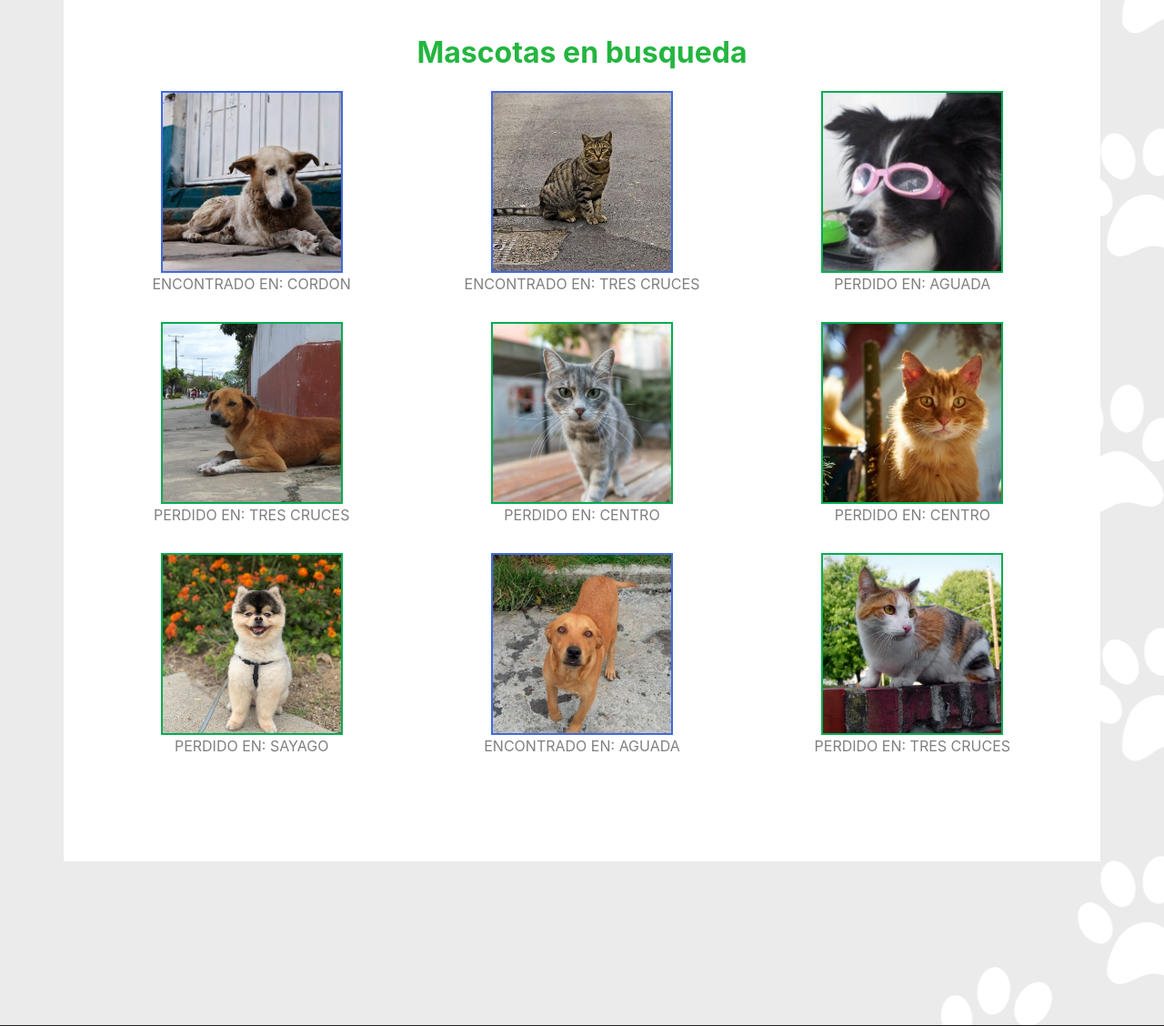
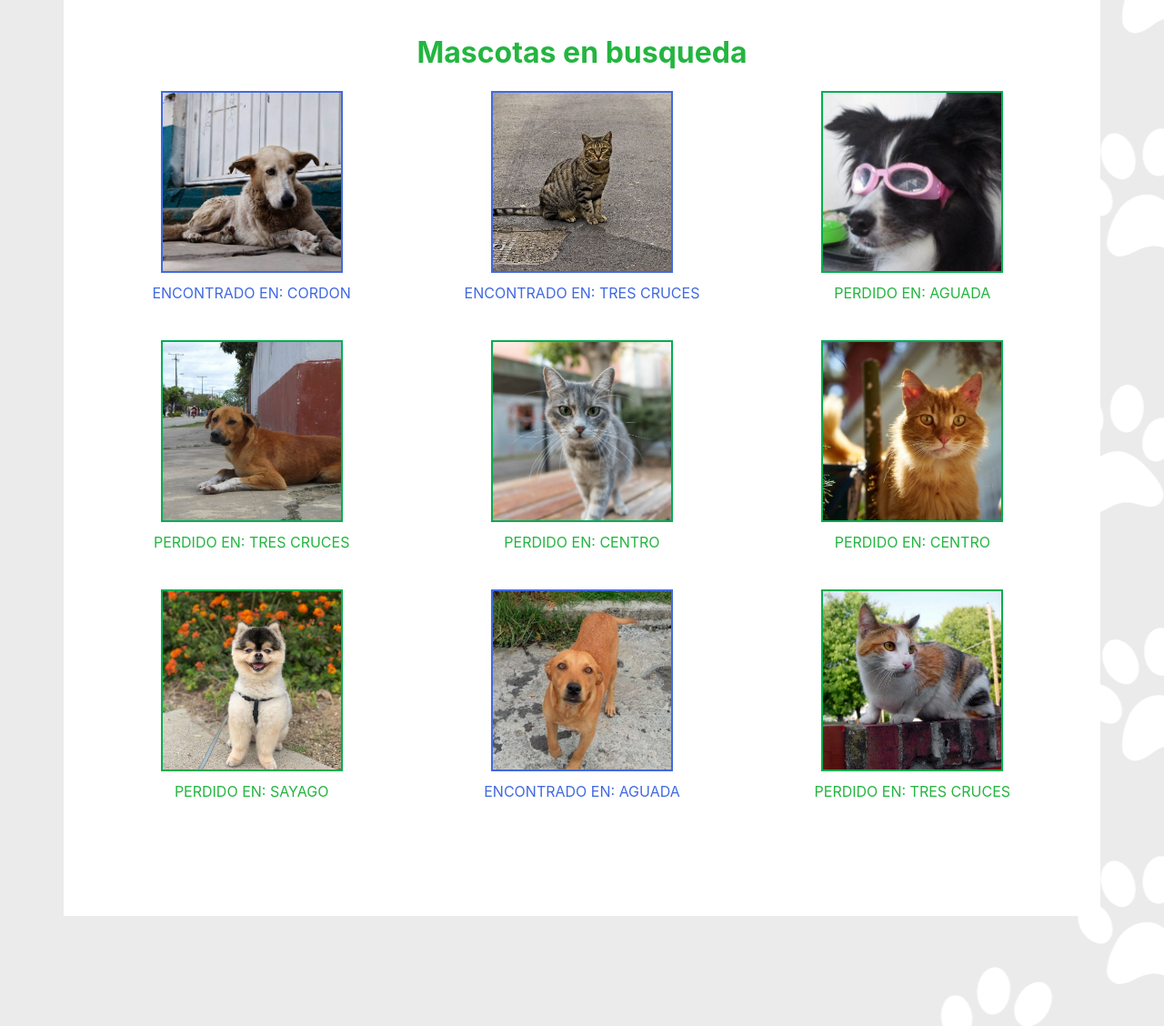
Before and after one commit to Shadowpride/Mascotas-Perdidas.uy, a Django app: page / in a window 1280 px wide. Shown: the part 120-1248 px from the top of the page at 91% size. Run offline with Django 3.2, Linux system fonts and the light colour scheme; data comes from the database, SQL or seed files in the repository; both versions use the stored data as it was after the commit; parts of the project's set-up code (start-up, migrations or seed data) failed here and were passed over; some libraries are stand-ins or nearby versions.

Commit message:
ultimos detalles entrega

```diff
--- a/Mascotasperdidas/Mascotasperdidas/static/css/style.css
+++ b/Mascotasperdidas/Mascotasperdidas/static/css/style.css
@@ -193,6 +193,14 @@ body {
   padding: 10px 0px;
 }
 
+.verde{
+  color: #24b540;
+  padding: 10px 0px;
+}
+.azul {
+  color: royalblue;
+  padding: 10px 0px;
+}
 .bordery {
   padding: 5px;
   position: relative;
--- a/Mascotasperdidas/Mascotasperdidas/templates/historial.html
+++ b/Mascotasperdidas/Mascotasperdidas/templates/historial.html
@@ -22,7 +22,6 @@
                                 <a href="{% url 'ver_publicacion' m.id %}">
                                     <img src="{{ m.imagen.url }}" alt="" class="imagenes_perdido">
                                 </a>
-                                <figcaption class="features" aria-hidden="true">{{ m.estado }} EN: {{ m.barrio }}</figcaption>
                             </figure>
                             {% endif %}
                         </div>
--- a/Mascotasperdidas/Mascotasperdidas/templates/home.html
+++ b/Mascotasperdidas/Mascotasperdidas/templates/home.html
@@ -23,13 +23,12 @@
 
                                         {% if m.estado == 'PERDIDO' %}
                                             <img src="{{ m.imagen.url }}" alt="" class="imagenes_perdido">
-
+                                            <figcaption class="verde" aria-hidden="true">{{ m.estado }} EN: {{ m.barrio }}</figcaption>
                                         {% else %}
                                             <img src="{{ m.imagen.url }}" alt="" class="imagenes_encontrado">
-
+                                            <figcaption class="azul" aria-hidden="true">{{ m.estado }} EN: {{ m.barrio }}</figcaption>
                                         {% endif %}
                                     </a>
-                                    <figcaption class="features" aria-hidden="true">{{ m.estado }} EN: {{ m.barrio }}</figcaption>
                                 </figure>
                             </div>
                         </div>
--- a/Mascotasperdidas/Mascotasperdidas/templates/registration/login.html
+++ b/Mascotasperdidas/Mascotasperdidas/templates/registration/login.html
@@ -15,12 +15,14 @@
 
             {{ form | crispy }}
 
+            <div>
+                <a href="{% url 'registro_usuario' %}">Registrate aqui!</a>
+            </div>
 
             <input type="submit" value="Login" class="btn btn-success float-right">
         </form>
     </div>
 
-
 </body>
 </html>
 
```
Also changed, not shown: Mascotasperdidas/db.sqlite3, Mascotasperdidas/media/gato_kTCzfVb.jfif (added).
